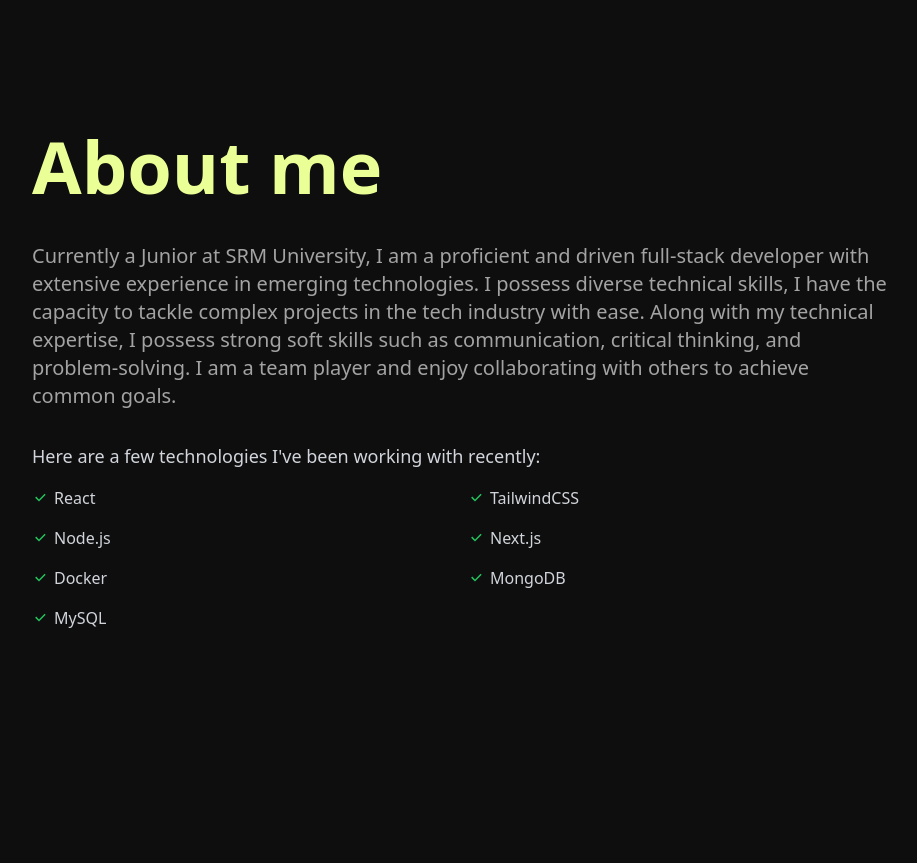
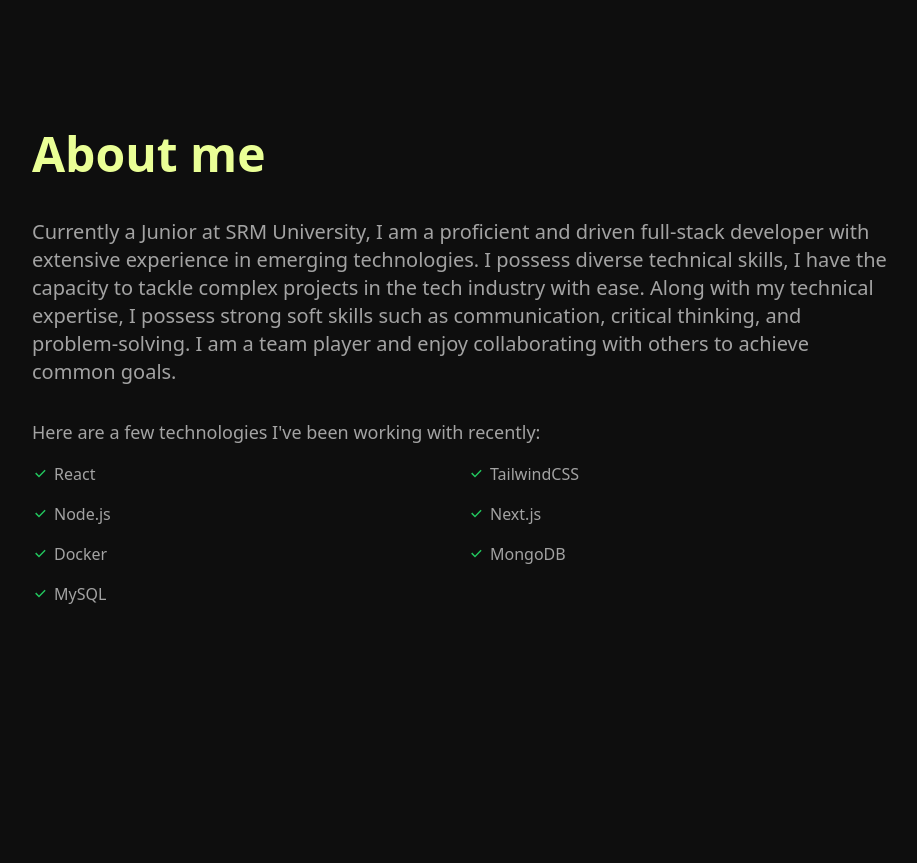
Before and after one commit to dhruvsovasaria/portfolio, a React (Vite) app: page / in a window 1280 px wide. Shown: the part 840-1703 px from the top of the page, without its empty margins (180-1097 px from the left). Built offline with nearby package versions, Linux system fonts and the light colour scheme; a web font is replaced by a local one.

Commit message:
refactor

```diff
--- a/src/components/About.jsx
+++ b/src/components/About.jsx
@@ -23,7 +23,7 @@ const About = () => {
         id="about"
         className="text-textcolor about-section flex flex-col pb-10"
       >
-        <h1 className="text-7xl text-codebutton font-semibold pb-5 px-28">
+        <h1 className="text-5xl text-codebutton font-semibold pb-5 px-28">
           About me{" "}
         </h1>
         <p className="text-xl p-5 px-28 justify-center">
@@ -34,7 +34,7 @@ const About = () => {
           my technical expertise, I possess strong soft skills such as
           communication, critical thinking, and problem-solving. I am a team
           player and enjoy collaborating with others to achieve common goals.
-          <div className="text-gray-300 font-sans">
+          <div>
             <h3 className="text-lg pt-8 mb-4">
               Here are a few technologies I've been working with recently:
             </h3>
```
